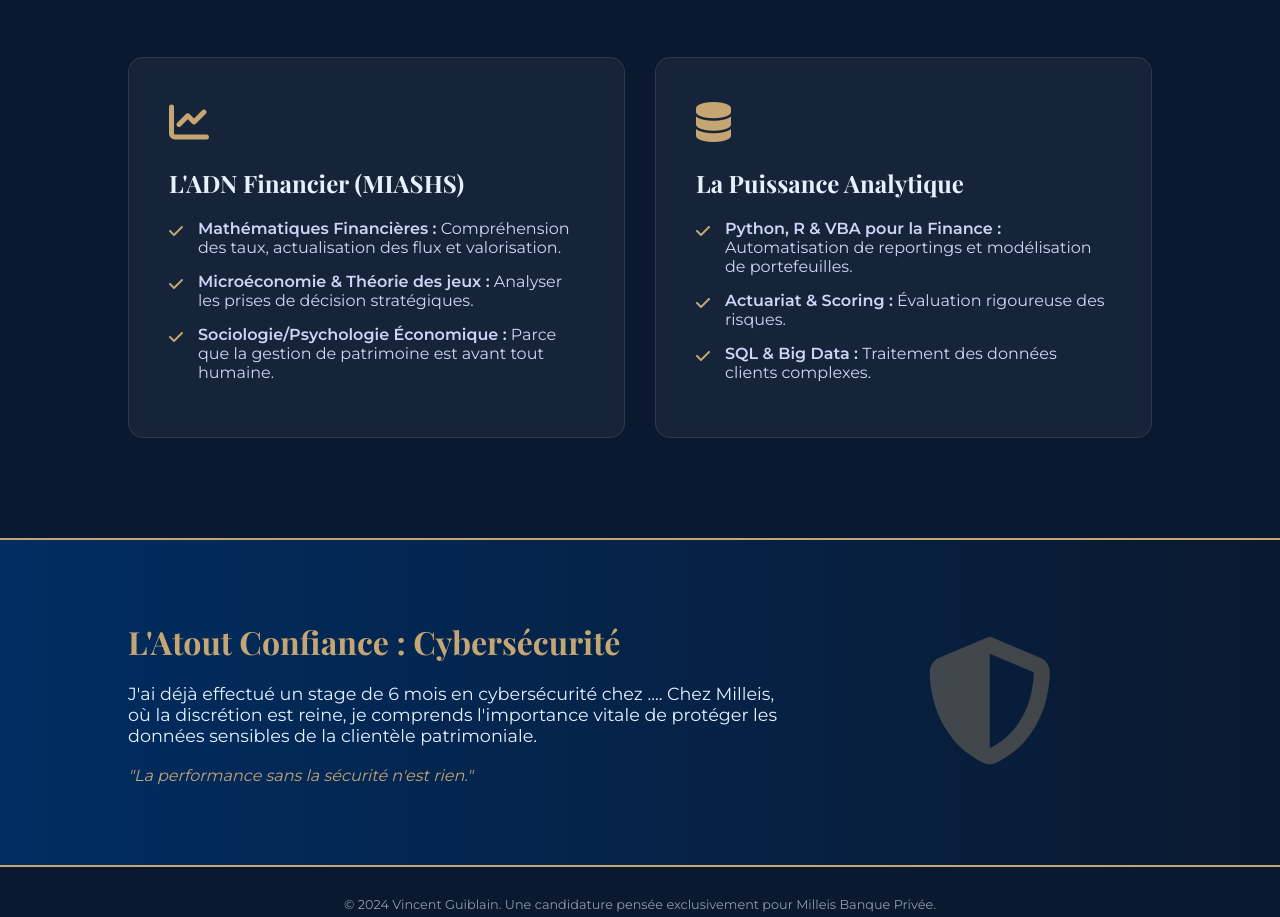
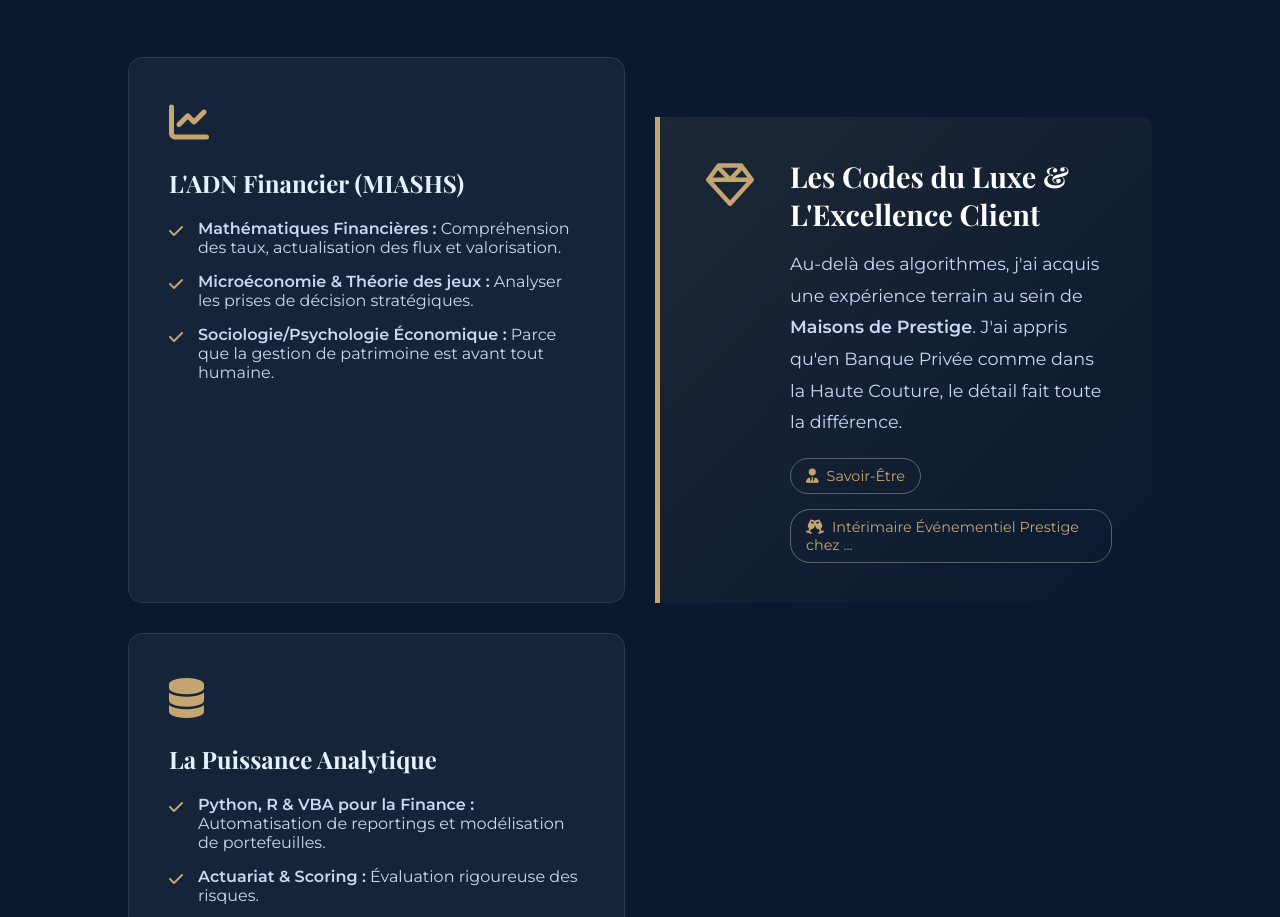
Before and after one commit to uvsq22103456/candidature-Milleis-banque, a plain HTML site: page index.html in a window 1280 px wide. Shown: the part 1004-1921 px from the top of the page. Drawn offline with nearby package versions, Linux system fonts and the light colour scheme.

Commit message:
Update index.html

```diff
--- a/index.html
+++ b/index.html
@@ -229,6 +229,34 @@
                 </ul>
             </div>
 
+            <div style="margin-top: 60px; background: linear-gradient(135deg, rgba(197, 165, 114, 0.1) 0%, rgba(10, 25, 47, 0) 100%); border-left: 5px solid var(--milleis-gold); padding: 40px; border-radius: 0 10px 10px 0;">
+
+    <div style="display: flex; align-items: flex-start; gap: 30px; flex-wrap: wrap;">
+        <div style="font-size: 3rem; color: var(--milleis-gold); min-width: 60px; text-align: center;">
+            <i class="fa-regular fa-gem"></i>
+        </div>
+
+        <div style="flex: 1;">
+            <h3 style="color: #fff; font-size: 1.8rem; margin-bottom: 15px;">Les Codes du Luxe & L'Excellence Client</h3>
+            <p style="color: #ccd6f6; font-size: 1.1rem; line-height: 1.8;">
+                Au-delà des algorithmes, j'ai acquis une expérience terrain au sein de <strong>Maisons de Prestige</strong>.
+                J'ai appris qu'en Banque Privée comme dans la Haute Couture, le détail fait toute la différence.
+            </p>
+
+            <div style="margin-top: 20px; display: flex; gap: 15px; flex-wrap: wrap;">
+                <span style="border: 1px solid rgba(255,255,255,0.3); padding: 8px 15px; border-radius: 20px; font-size: 0.9rem; color: var(--milleis-gold);">
+                    <i class="fa-solid fa-user-tie" style="margin-right: 8px;"></i>Savoir-Être
+                </span>
+                <span style="border: 1px solid rgba(255,255,255,0.3); padding: 8px 15px; border-radius: 20px; font-size: 0.9rem; color: var(--milleis-gold);">
+                    <i class="fa-solid fa-champagne-glasses" style="margin-right: 8px;"></i>Intérimaire Événementiel Prestige chez ...
+                </span>
+
+            </div>
+        </div>
+    </div>
+
+</div>
+
             <div class="glass-card">
                 <div class="card-icon"><i class="fa-solid fa-database"></i></div>
                 <h3>La Puissance Analytique</h3>
```
